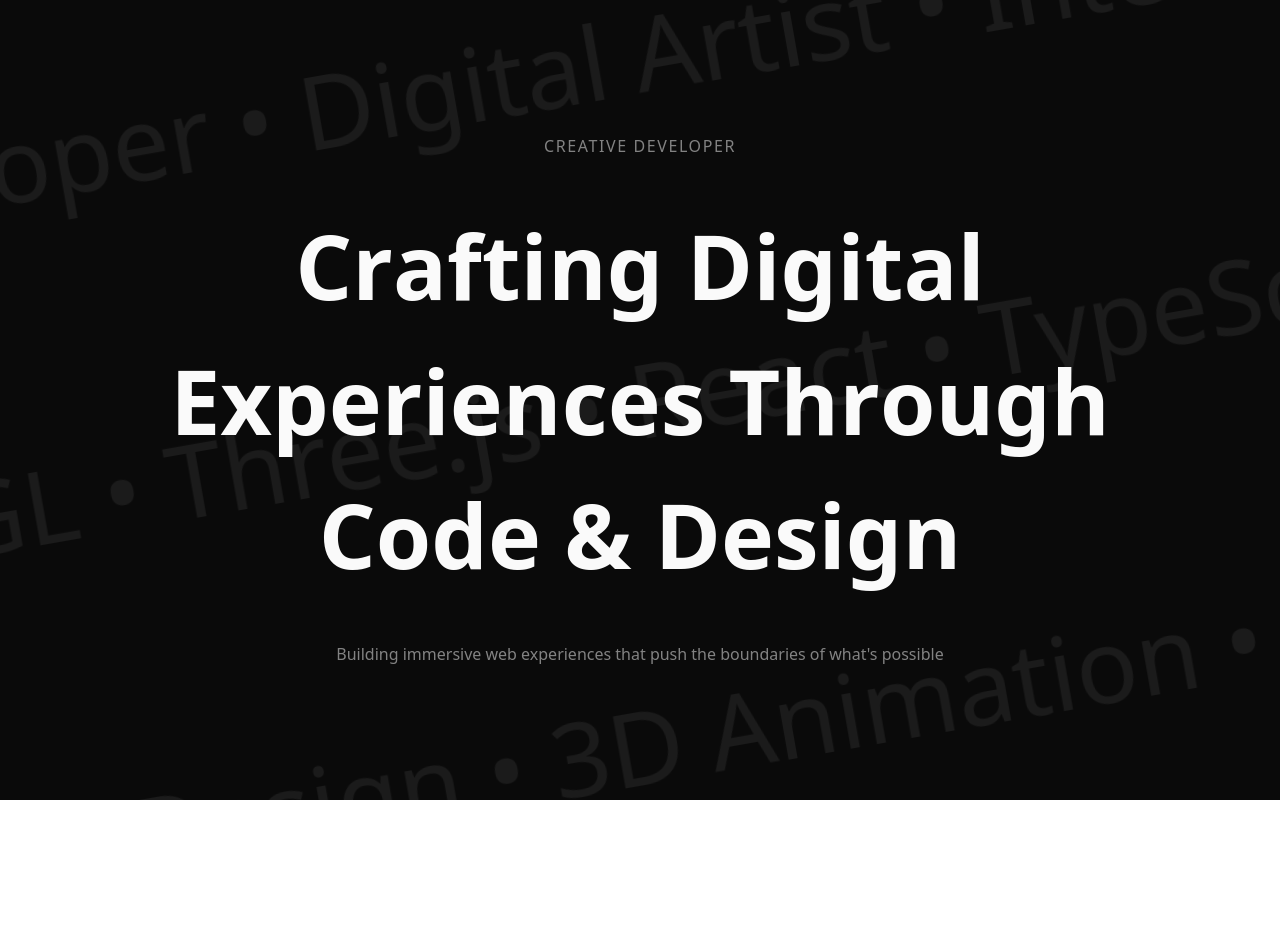
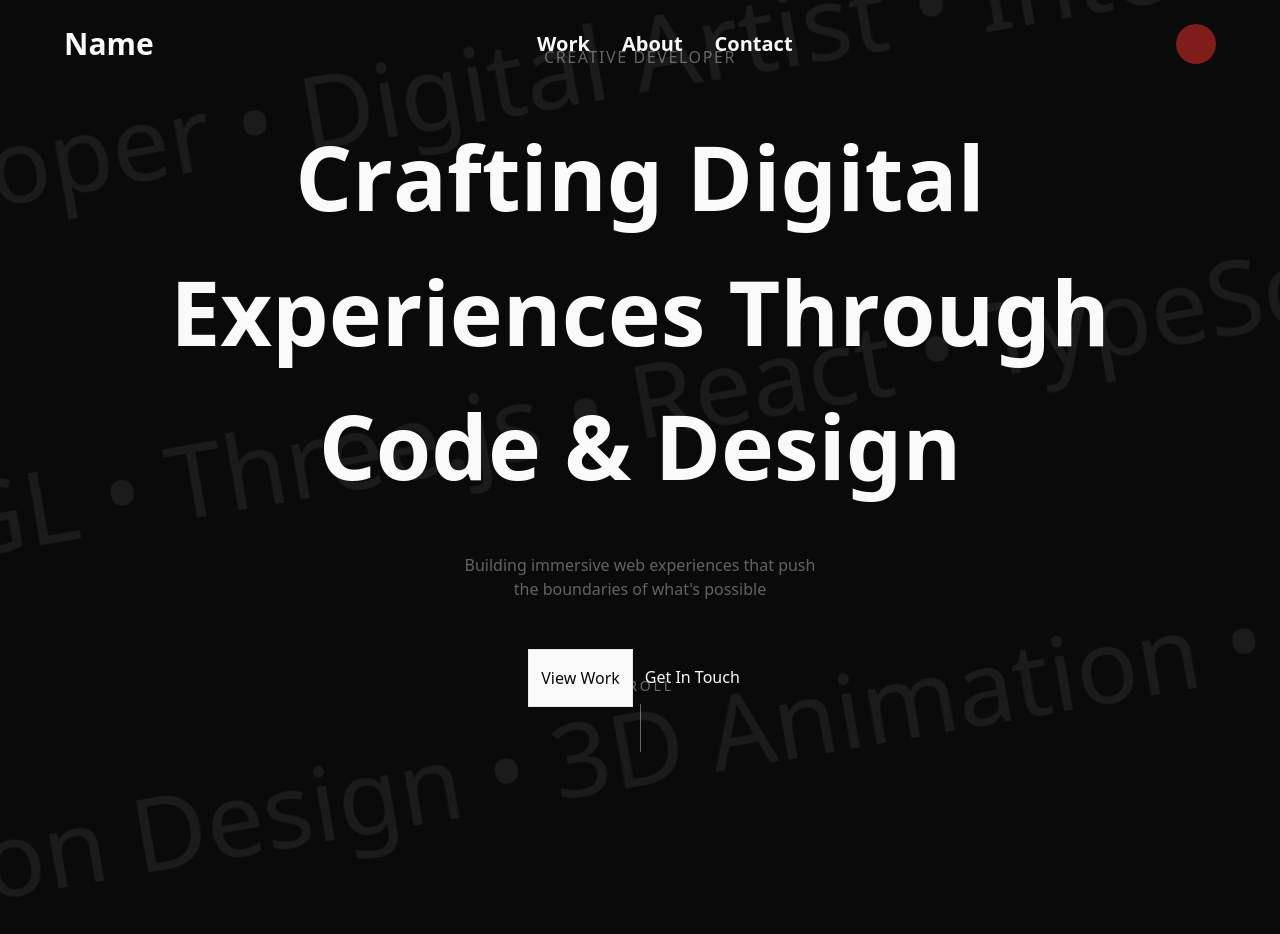
Before and after one commit to AmanRajwar/Portfolio, a React (Vite) app: page / in a window 1280 px wide. Shown: the top 934 px of the page. Before the commit the page ends 800 px from the top, so only its background shows below. Built offline with nearby package versions, Linux system fonts and the light colour scheme.

Commit message:
Hero Section completed

```diff
--- a/src/components/HeroSection.jsx
+++ b/src/components/HeroSection.jsx
@@ -14,22 +14,54 @@ const HeroSection = () => {
             opacity: 0,
             duration: 0.8,
             stagger: 0.045, // Har letter ke beech 0.1s ka gap
-            ease:'back.out'
+            ease: 'back.out'
         });
+        gsap.from('.help-text', {
+            opacity: 0,
+            duration: 6,
+
+        });
+        gsap.from('.button', {
+            opacity: 0,
+            y: 20,
+            duration: 1
+        })
+
+        gsap.from('.scroll', {
+            opacity:0,
+            y: 20,
+            duration: 1,
+            yoyo:true,
+            repeat:-1,
+        })
     }, { scope: containerRef.current });
 
 
     return (
         <section ref={containerRef} className='container text-color1 flex items-center justify-center flex-col  max-md:mt-[-10vh]'>
-            <h1 className='opacity-50  tracking-widest uppercase' >CREATIVE DEVELOPER</h1>
-            <p  className=' my-10 text-[clamp(2.5rem,7vw,6rem)] max-w-[13em] text-center font-bold '>
-                <TextAnimateUP str={'Crafting'}  /> <TextAnimateUP str={'Digital'}  /> <TextAnimateUP str={'Experiences'}  /> <TextAnimateUP str={'Through'}  /> <TextAnimateUP str={'Code'}  /> <TextAnimateUP str={'& '}  /> <TextAnimateUP str={'Design'}  />
-            </p>
-            <p className=' text-center opacity-50'>
+            <h1 className=' help-text opacity-50  tracking-widest uppercase' >CREATIVE DEVELOPER</h1>
+            <h1 className=' my-10 text-[clamp(2.5rem,7vw,6rem)] max-w-[13em] text-center font-bold '>
+                <TextAnimateUP str={'Crafting'} /> <TextAnimateUP str={'Digital'} /> <TextAnimateUP str={'Experiences'} /> <TextAnimateUP str={'Through'} /> <TextAnimateUP str={'Code'} /> <TextAnimateUP str={'& '} /> <TextAnimateUP str={'Design'} />
+            </h1>
+            <p className=' help-text text-center opacity-50 max-w-[40ch] mb-12'>
                 Building immersive web experiences that push the boundaries of what's possible
             </p>
-            <div>
-
+            <div className='flex button md:mb-12 cursor-pointer'>
+                <div className=' px-3 border py-4 text-background bg-color1 '>
+                    <p >View Work</p>
+                </div>
+                <div className='px-3 py-4'>
+                    <p> Get In Touch</p>
+                </div>
+            </div>
+            <div className=" scroll absolute bottom-12 left-0 right-0 flex justify-center ">
+                <div className="flex flex-col items-center gap-2 " >
+                    <span className="text-sm uppercase tracking-[0.2em] text-color1/40 select-none">
+                        Scroll
+                    </span>
+                    <div className="w-px h-12 bg-color1/40">
+                    </div>
+                </div>
             </div>
         </section>
     )
--- a/src/components/NavBar.jsx
+++ b/src/components/NavBar.jsx
@@ -5,12 +5,20 @@ import HamburgerButton from './HamburgerButton.jsx';
 import { useGSAP } from '@gsap/react';
 import { HeroContext } from '../contexts/HeroAnimateContext.jsx';
 import gsap from 'gsap';
+import { ScrollTrigger } from 'gsap/all'
+
+
+
+
+gsap.registerPlugin(ScrollTrigger)
+
 const NavBar = () => {
     const { theme, setTheme } = useContext(ThemeContext);
     const [toggleNav, setToggleNav] = useState(false);
     const { isWelcomeAnimating } = useContext(HeroContext)
     const containerRef = useRef()
     const secondContainerRef = useRef()
+    const [blur, setBlur] = useState(false)
     const handleChangeTheme = () => {
         setTheme(theme === 'light' ? 'dark' : 'light');
     };
@@ -20,24 +28,33 @@ const NavBar = () => {
         if (isWelcomeAnimating) {
             tl.to(containerRef.current, {
                 opacity: 1,
-                duration:0.5
+                duration: 0.5
             })
 
             tl.fromTo('h1', {
                 y: -10,
-                opacity:0,
-            },{
-                y:0,
-                opacity:1,
+                opacity: 0,
+            }, {
+                y: 0,
+                opacity: 1,
                 stagger: 0.2,
                 duration: 0.8,
             })
+
+            gsap.to(containerRef.current, {
+                scrollTrigger: {
+                    trigger: containerRef.current,
+                    start: "top+=15vh top",
+                    onEnter: () => setBlur(true),
+                    onLeaveBack: () => setBlur(false),
+                }
+            });
         }
 
     }, { dependencies: [isWelcomeAnimating], scope: containerRef.current })
 
     return (
-        <header ref={containerRef} className=' opacity-0 fixed flex bg-transparent top-0  w-full items-center justify-between py-2 px-3 md:py-6 md:px-16 text-color1 font-bold text-xl z-50  myUnderline'>
+        <header ref={containerRef} className={`${blur?'myUnderline backdrop-blur-md bg-background/80':''}opacity-0 fixed flex  top-0  w-full items-center justify-between py-4 px-3 md:py-6 md:px-16 text-color1 font-bold text-xl z-50 `}>
             <h1 className=' name z-50 text-3xl '>Name</h1>
 
             <div ref={secondContainerRef} className='hidden md:flex justify-between space-x-8 items-center'>
--- a/src/components/WelcomeSection.jsx
+++ b/src/components/WelcomeSection.jsx
@@ -82,7 +82,7 @@ const WelcomeSection = () => {
                 visibility: "none",
                 opacity: 0,
                 duration: 0.6,
-                y: '-100vh',
+                y: '-105vh',
                 ease: 'power4.in',
                 delay: '0.28',
                 onComplete: () => {
--- a/src/pages/Home/Home.jsx
+++ b/src/pages/Home/Home.jsx
@@ -20,8 +20,7 @@ const Home = () => {
       <main className='bg-background'>
         <section className='  w-full min-h-[100svh]  relative   flex flex-col items-center justify-center '>
           <BackgroundAnimate />
-          {/* {state ? <WelcomeSection /> : <HeroSection />} */}
-          <HeroSection />
+          {state ? <WelcomeSection /> : <HeroSection />}
         </section>
       </main>
       {
```
